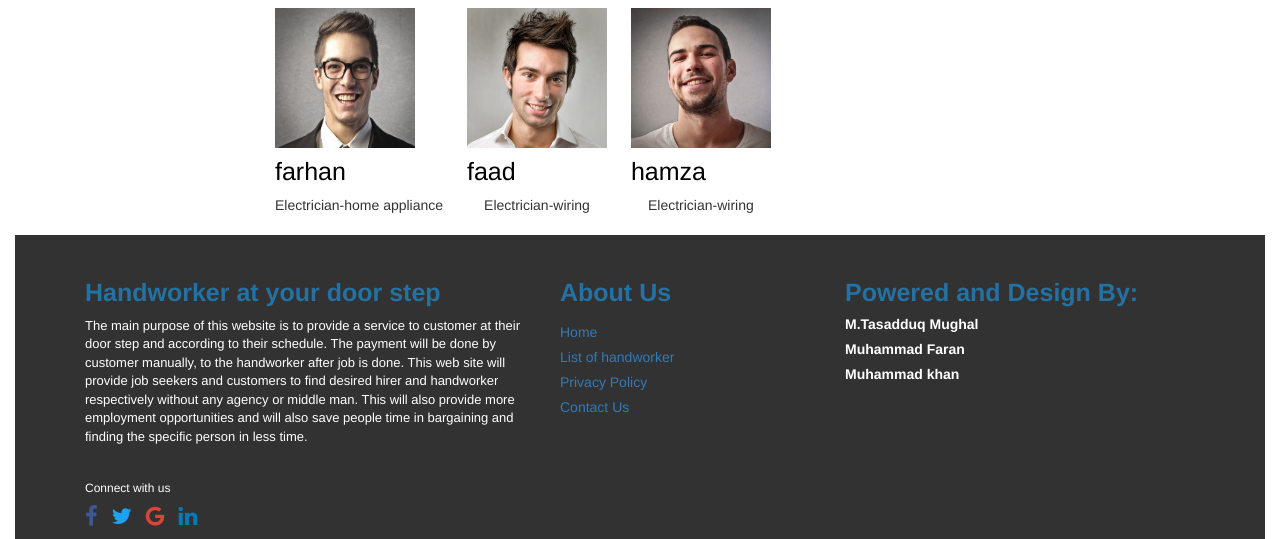
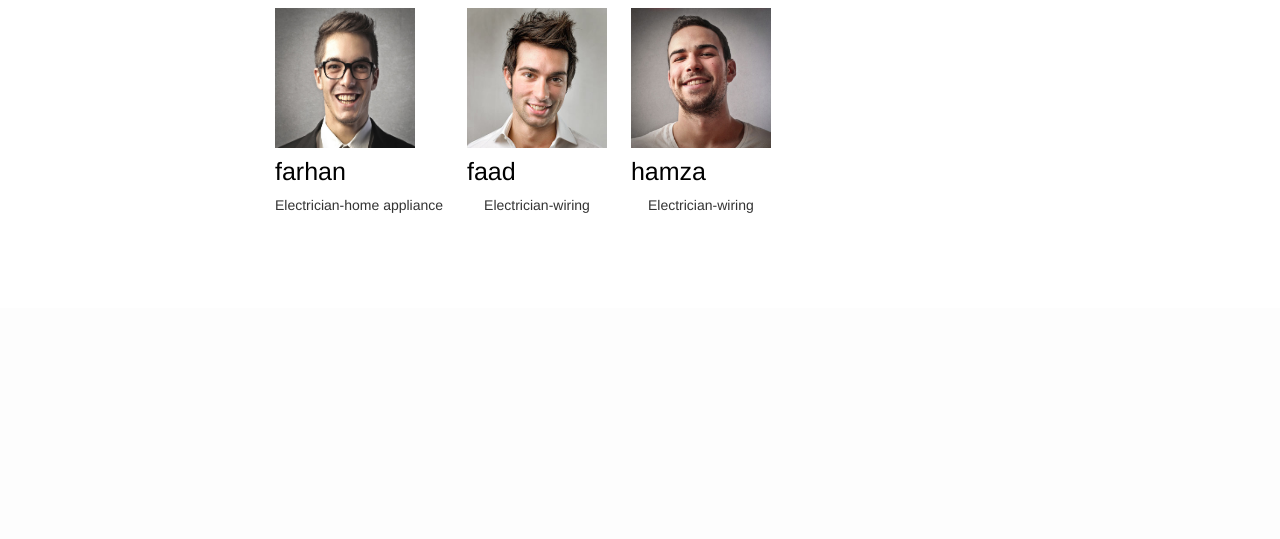
Before and after one commit to tahirkhaan/handy-version02, a PHP site: page /handworker/List_of_Handworkers.php in a window 1280 px wide. Shown: the part 492-1031 px from the top of the page. After the commit the page ends 705 px from the top, so only its background shows below. Run offline with PHP 8.4, Linux system fonts and the light colour scheme; data comes from the database, SQL or seed files in the repository; some libraries are stand-ins or nearby versions.

Commit message:
change footer file of project

```diff
--- a/footer.php
+++ b/footer.php
@@ -1,34 +1,5 @@
 <link rel="stylesheet" href="css/style.css">
 <div class="container">
-<div class="col-sm-5 col-xs-12">
-<h4 style="color:  #2471A3; padding-top: 34px; font-weight: bold; font-size: 25px;">Handworker at your door step</h4>
-<p style="color: white; font-size: 13px;">The main purpose of this website is to provide a service to customer at their door step and according to their schedule. The payment will be done by customer manually, to the handworker after job is done.
- This web site will provide job seekers and customers to find desired hirer and handworker respectively without any agency or middle man. This will also provide more employment opportunities and will also save people time in bargaining and finding the specific person in less time.
-</p>
-<div class="social" style="color: white;">
- <h6 style="color: white; padding-top: 25px;">Connect with us</h6>
- <p><a href="#"><i class="fa fa-facebook" aria-hidden="true"></i></a>
- <a href="#"><i class="fa fa-twitter" aria-hidden="true"></i></a>
- <a href="#"><i class="fa fa-google" aria-hidden="true"></i></a>
- <a href="#"><i class="fa fa-linkedin" aria-hidden="true"></i></a>
- </p>
-</div>
-</div>
-<div class="col-sm-3 col-xs-12" style="color: white;">
- <h5 style="padding-top: 34px;font-size: 25px; font-weight: bold; color: #2471A3;">About Us</h5>
- <ul class="link" style="list-style: none;padding: 0px;">
-  <li><a href="home.php">Home</a></li>
-  <li><a href="List_of_Handworkers.php">List of handworker</a></li>
-  <li><a href="">Privacy Policy</a></li>
-  <li><a href="">Contact Us</a></li>
- </ul>
-</div>
-<div class="col-sm-4 col-xs-8" style="color: white;">
-<h5 style="padding-top: 34px;font-size: 25px; font-weight: bold; color: #2471A3;">Powered and Design By:</h5>
-<h5 style="font-weight: bolder;">M.Tasadduq Mughal</h5>
-<h5 style="font-weight: bolder;">Muhammad Faran</h5>
-<h5 style="font-weight: bolder;">Muhammad khan</h5>
+
 
 </div>
-
-</div>
```
